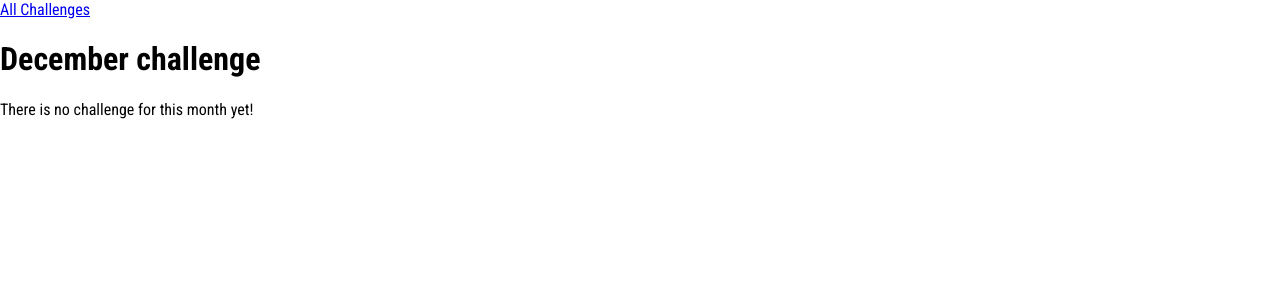
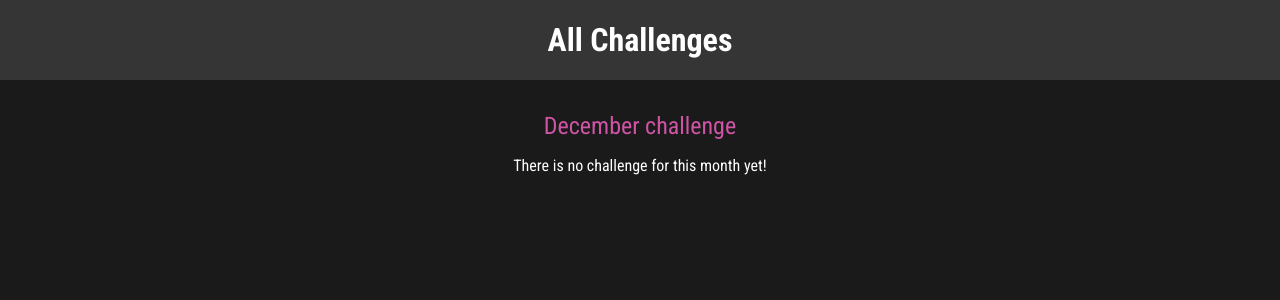
Before and after one commit to manujelko/monthly-challenges, a Django app: page /challenges/december in a window 1280 px wide. Shown: the top 300 px of the page. Run offline with Django 4.2, Linux system fonts and the light colour scheme.

Commit message:
Add CSS styling.

```diff
--- /dev/null
+++ b/challenges/static/challenges/challenge.css
@@ -0,0 +1,22 @@
+h1,
+h2 {
+    text-align: center;
+    color: white;
+}
+
+h1 {
+    font-size: 1.5rem;
+    margin: 2rem 0 1rem 0;
+    font-weight: normal;
+    color: #cf54a6;
+}
+
+h2 {
+    font-size: 3rem;
+    font-weight: bold;
+}
+
+.fallback {
+    text-align: center;
+    color: white;
+}
--- /dev/null
+++ b/challenges/static/challenges/includes/header.css
@@ -0,0 +1,25 @@
+header {
+    width: 100%;
+    height: 5rem;
+    background-color: #353535;
+}
+
+header nav {
+    width: 100%;
+    height: 100%;
+    display: flex;
+    justify-content: center;
+    align-items: center;
+}
+
+header nav a {
+    color: white;
+    font-size: 2rem;
+    font-weight: bold;
+    text-decoration: none;
+}
+
+header nav a:hover,
+header nav a:active {
+    color: #cf54a6;
+}
--- a/challenges/templates/challenges/challenge.html
+++ b/challenges/templates/challenges/challenge.html
@@ -1,7 +1,14 @@
 {% extends 'base.html' %}
+{% load static %}
 
 {% block page_title %}
 {{ month_name|title }}
+{% endblock %}
+
+{% block css_files %}
+<link rel="stylesheet" href="{% static 'challenges/challenges.css' %}">
+<link rel="stylesheet" href="{% static 'challenges/includes/header.css' %}">
+<link rel="stylesheet" href="{% static 'challenges/challenge.css' %}">
 {% endblock %}
 
 {% block content %}
@@ -10,6 +17,6 @@
 {% if text is not None %}
 <h2>{{ text }}</h2>
 {% else %}
-<p>There is no challenge for this month yet!</p>
+<p class="fallback">There is no challenge for this month yet!</p>
 {% endif %}
 {% endblock %}
--- a/challenges/templates/challenges/index.html
+++ b/challenges/templates/challenges/index.html
@@ -3,6 +3,7 @@
 
 {% block css_files %}
 <link rel="stylesheet" href="{% static 'challenges/challenges.css' %}">
+<link rel="stylesheet" href="{% static 'challenges/includes/header.css' %}">
 {% endblock %}
 
 {% block page_title %}
--- a/static/styles.css
+++ b/static/styles.css
@@ -6,4 +6,5 @@ html {
 
 body {
     margin: 0;
+    background-color: #1a1a1a;
 }
```
Also changed, not shown: challenges/static/challenges/challenges.css (+34 -0 lines).
